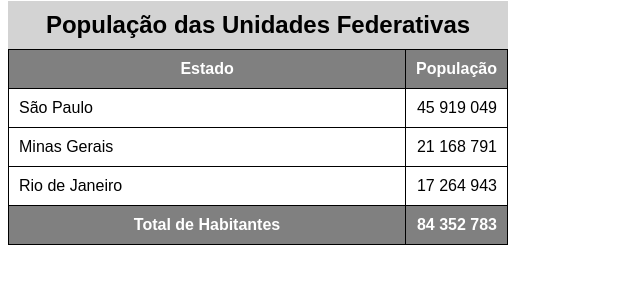
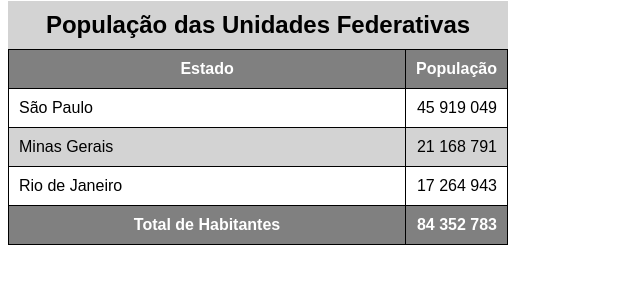
Before and after one commit to jecccr/html-css, a plain HTML site: page Exercicio/025/tabela002.html in a window 1280 px wide. Shown: the part 79-362 px from the top of the page, without its empty margins (0-640 px from the left). Drawn offline with Linux system fonts and the light colour scheme.

Commit message:
Update tabela002.html

```diff
--- a/Exercicio/025/tabela002.html
+++ b/Exercicio/025/tabela002.html
@@ -32,7 +32,11 @@
             color: white;
         }
 
-        .num {
+        tbody > tr:nth-child(2n) {
+            background-color: lightgray;
+        }
+
+        td.num {
             text-align: right;
         }
     </style>
```
